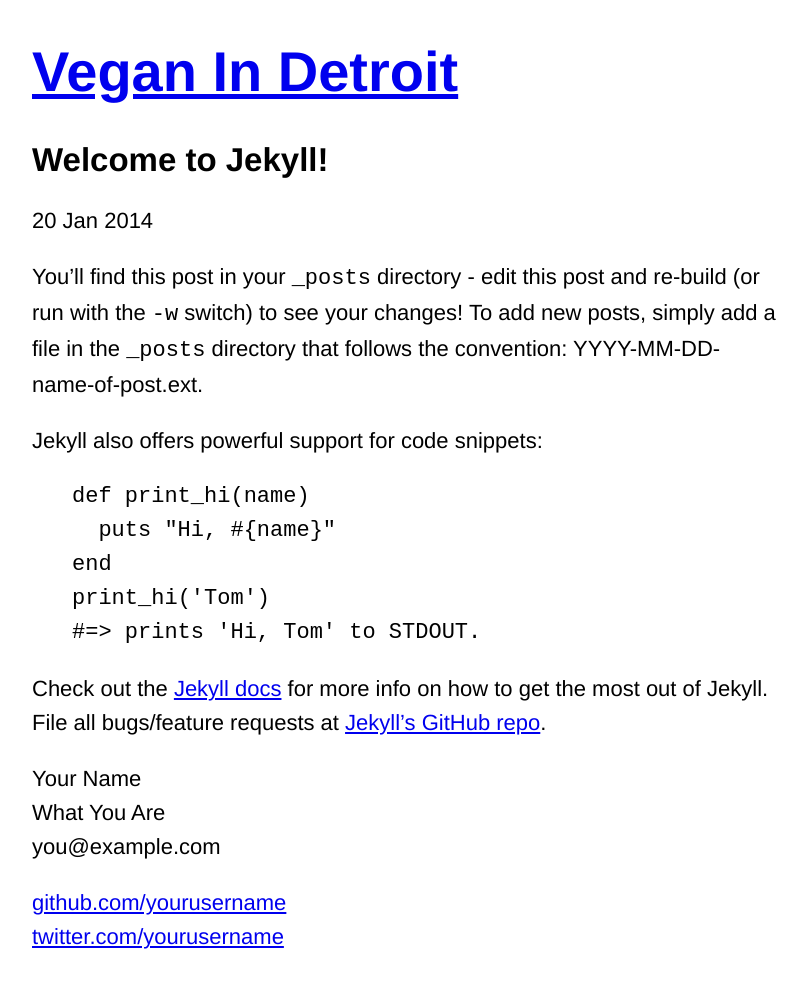
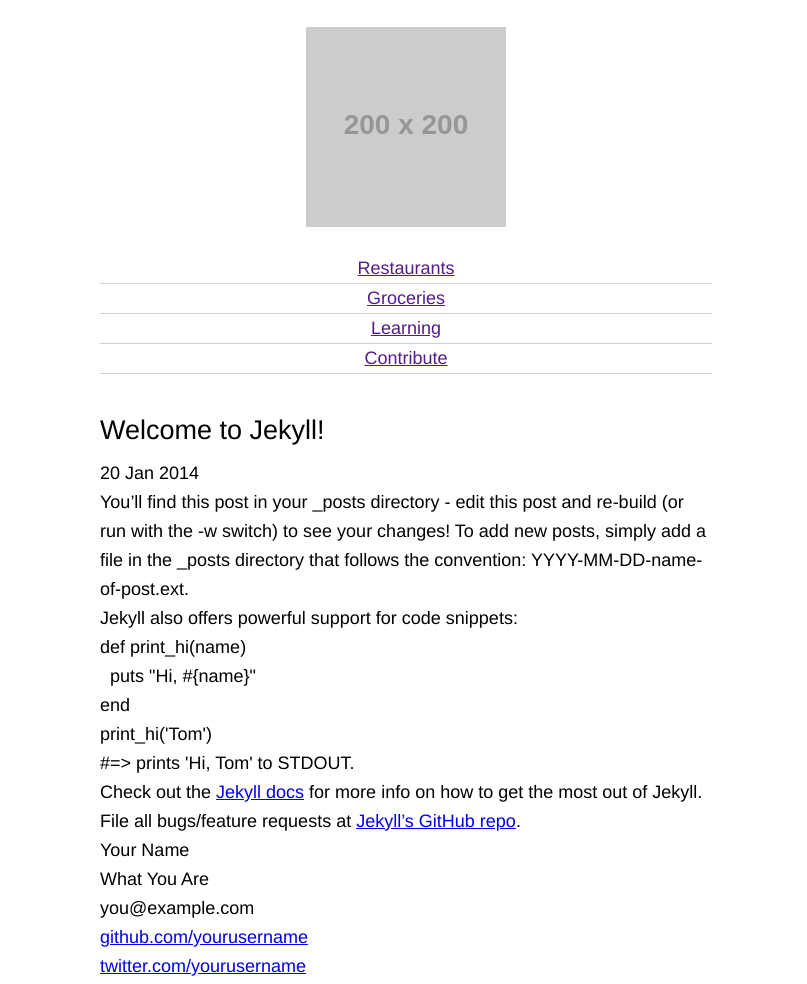
Before and after one commit to RVMendoza/rvmendoza.com, a Jekyll site: the page built from _posts/2014-01-20-welcome-to-jekyll.markdown, in a window 1280 px wide. Shown: the whole page, without its empty margins (234-1041 px from the left). Built offline with Jekyll 4.4.1, drawn with Linux system fonts in a browser that asks for light colours; Markdown is read by kramdown in place of the engine named in the settings.

Commit message:
add navigation links, space for a logo

```diff
--- a/_includes/header.html
+++ b/_includes/header.html
@@ -1,3 +1,15 @@
-<div class="header">
-    <h1 class="title"><a href="/">{{ site.name }}</a></h1>
-</div>
+<header>
+	<a href="/index.html">
+		<img src="http://placehold.it/200x200" alt="{{ site.name }}" class="logo--header">
+	</a>
+
+	<nav>
+	    <ul>
+	        <li><a href="">Restaurants</a></li>
+	        <li><a href="">Groceries</a></li>
+	        <li><a href="">Learning</a></li>
+	        <li><a href="">Contribute</a></li>
+	    </ul>
+	</nav>
+
+</header>
--- a/_sass/main.scss
+++ b/_sass/main.scss
@@ -6,9 +6,11 @@
 // ---------------------------------------------------------------------------
 // Imports
 
-// @import "compass/reset";
+@import "compass/reset";
 @import "partials/base";
 @import "partials/typography";
+@import "partials/navigation";
+@import "partials/branding";
 
 /* -------------------------------------------------------------------------*/
 /* Layout */
--- /dev/null
+++ b/_sass/partials/_branding.scss
@@ -0,0 +1,4 @@
+.logo--header {
+	margin: 1.5em auto;
+    display: block;
+}
--- a/css/main.css
+++ b/css/main.css
@@ -2,37 +2,128 @@
  * In this file you should write your main styles. (or centralize your imports)
  * Import this file using the following HTML or equivalent:
  * <link href="/stylesheets/screen.css" media="screen, projection" rel="stylesheet" type="text/css" /> */
+/* line 17, ../../../../../../Library/Ruby/Gems/1.8/gems/compass-0.12.2/frameworks/compass/stylesheets/compass/reset/_utilities.scss */
+html, body, div, span, applet, object, iframe,
+h1, h2, h3, h4, h5, h6, p, blockquote, pre,
+a, abbr, acronym, address, big, cite, code,
+del, dfn, em, img, ins, kbd, q, s, samp,
+small, strike, strong, sub, sup, tt, var,
+b, u, i, center,
+dl, dt, dd, ol, ul, li,
+fieldset, form, label, legend,
+table, caption, tbody, tfoot, thead, tr, th, td,
+article, aside, canvas, details, embed,
+figure, figcaption, footer, header, hgroup,
+menu, nav, output, ruby, section, summary,
+time, mark, audio, video {
+  margin: 0;
+  padding: 0;
+  border: 0;
+  font: inherit;
+  font-size: 100%;
+  vertical-align: baseline;
+}
+
+/* line 22, ../../../../../../Library/Ruby/Gems/1.8/gems/compass-0.12.2/frameworks/compass/stylesheets/compass/reset/_utilities.scss */
+html {
+  line-height: 1;
+}
+
+/* line 24, ../../../../../../Library/Ruby/Gems/1.8/gems/compass-0.12.2/frameworks/compass/stylesheets/compass/reset/_utilities.scss */
+ol, ul {
+  list-style: none;
+}
+
+/* line 26, ../../../../../../Library/Ruby/Gems/1.8/gems/compass-0.12.2/frameworks/compass/stylesheets/compass/reset/_utilities.scss */
+table {
+  border-collapse: collapse;
+  border-spacing: 0;
+}
+
+/* line 28, ../../../../../../Library/Ruby/Gems/1.8/gems/compass-0.12.2/frameworks/compass/stylesheets/compass/reset/_utilities.scss */
+caption, th, td {
+  text-align: left;
+  font-weight: normal;
+  vertical-align: middle;
+}
+
+/* line 30, ../../../../../../Library/Ruby/Gems/1.8/gems/compass-0.12.2/frameworks/compass/stylesheets/compass/reset/_utilities.scss */
+q, blockquote {
+  quotes: none;
+}
+/* line 103, ../../../../../../Library/Ruby/Gems/1.8/gems/compass-0.12.2/frameworks/compass/stylesheets/compass/reset/_utilities.scss */
+q:before, q:after, blockquote:before, blockquote:after {
+  content: "";
+  content: none;
+}
+
+/* line 32, ../../../../../../Library/Ruby/Gems/1.8/gems/compass-0.12.2/frameworks/compass/stylesheets/compass/reset/_utilities.scss */
+a img {
+  border: none;
+}
+
+/* line 116, ../../../../../../Library/Ruby/Gems/1.8/gems/compass-0.12.2/frameworks/compass/stylesheets/compass/reset/_utilities.scss */
+article, aside, details, figcaption, figure, footer, header, hgroup, menu, nav, section, summary {
+  display: block;
+}
+
 /* line 61, ../../../../../../Library/Ruby/Gems/1.8/gems/compass-0.12.2/frameworks/compass/stylesheets/compass/typography/_vertical_rhythm.scss */
 * html {
-  font-size: 137.5%;
+  font-size: 112.5%;
 }
 
 /* line 64, ../../../../../../Library/Ruby/Gems/1.8/gems/compass-0.12.2/frameworks/compass/stylesheets/compass/typography/_vertical_rhythm.scss */
 html {
-  font-size: 22px;
-  line-height: 1.54545em;
+  font-size: 18px;
+  line-height: 1.61111em;
 }
 
-/* line 8, ../_sass/partials/_typography.scss */
+/* line 9, ../_sass/partials/_typography.scss */
 body {
   font-family: "HelveticaNeue-Light", "Helvetica Neue Light", "Helvetica Neue", Helvetica, Arial, "Lucida Grande", sans-serif;
   font-weight: 300;
 }
 
-/* line 14, ../_sass/partials/_typography.scss */
+/* line 15, ../_sass/partials/_typography.scss */
 h1 {
-  font-size: 2.54545em;
-  line-height: 1.21429em;
+  font-size: 2em;
+  line-height: 1.61111em;
 }
 
-/* line 18, ../_sass/partials/_typography.scss */
+/* line 19, ../_sass/partials/_typography.scss */
+h2 {
+  font-size: 1.5em;
+  line-height: 2.14815em;
+}
+
+/* line 23, ../_sass/partials/_typography.scss */
 .readable {
   max-width: 50em;
 }
 
+/* line 1, ../_sass/partials/_navigation.scss */
+nav {
+  margin: 1.5em 0;
+}
+/* line 3, ../_sass/partials/_navigation.scss */
+nav ul {
+  list-style: none;
+  text-align: center;
+}
+/* line 8, ../_sass/partials/_navigation.scss */
+nav li {
+  border-bottom: 1px solid #D0D0D0;
+}
+
+/* line 1, ../_sass/partials/_branding.scss */
+.logo--header {
+  margin: 1.5em auto;
+  display: block;
+}
+
 /* -------------------------------------------------------------------------*/
 /* Layout */
-/* line 16, ../_sass/main.scss */
+/* line 18, ../_sass/main.scss */
 .container, body {
   *zoom: 1;
   max-width: 34em;
```
Also changed, not shown: _sass/partials/_navigation.scss (added, +11 -0 lines), _sass/partials/_typography.scss (+8 -3 lines), 1 other file.
